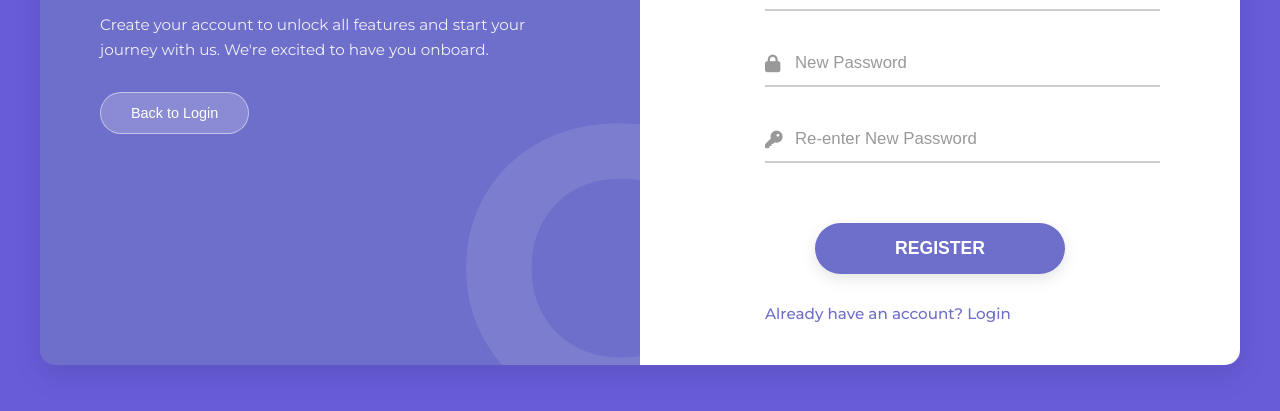
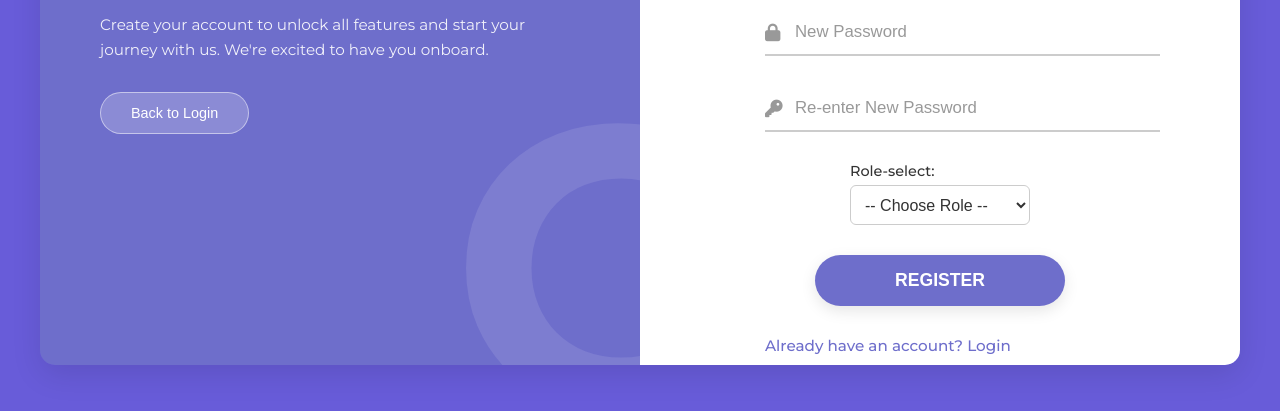
Before and after one commit to Saurabhbode/Production-application, a website: page signup.html in a window 1280 px wide. Shown: the part 385-796 px from the top of the page. Drawn offline with Linux system fonts and the light colour scheme.

Commit message:
updated css and html files for signup page commit

```diff
--- a/package.json
+++ b/package.json
@@ -10,6 +10,9 @@
   "license": "ISC",
   "description": "",
   "dependencies": {
+    "bcryptjs": "^3.0.3",
+    "body-parser": "^2.2.0",
+    "cors": "^2.8.5",
     "express": "^5.1.0",
     "multer": "^2.0.2",
     "pg": "^8.16.3",
--- a/signup.html
+++ b/signup.html
@@ -36,16 +36,6 @@
                     <i class="fas fa-envelope input-icon"></i>
                 </div>
 
-                <!--<div class="input-group">
-                    <input type="tel" placeholder="Phone Number" required>
-                    <i class="fas fa-phone input-icon"></i>
-                </div>
-
-                <div class="input-group">
-                    <input type="text" placeholder="Office Location" required>
-                    <i class="fas fa-map-marker-alt input-icon"></i>
-                </div> -->
-
                 <div class="input-group">
                     <input type="password" placeholder="New Password" required>
                     <i class="fas fa-lock input-icon"></i>
@@ -54,6 +44,17 @@
                     <input type="password" placeholder="Re-enter New Password" required>
                     <i class="fas fa-key input-icon"></i>
                 </div>
+                <div class="filter-group">
+                        <label for="role-select">Role-select:</label>
+                        <select id="role-select" class="custom-select">
+                            <option value="" disabled selected>-- Choose Role --</option>
+                            <option value="Admin">Admin</option>
+                            <option value="fa-user">User</option>
+
+                        </select>
+                    </div>
+
+
                 <button type="submit" class="login-btn">REGISTER</button>
             </form>
             <div class="form-links">
@@ -61,5 +62,6 @@
             </div>
         </div>
     </div>
+
 </body>
 </html>
```
Also changed, not shown: test.html (+1 -0 lines), style.css (line endings or trailing spaces), 2 other files.
